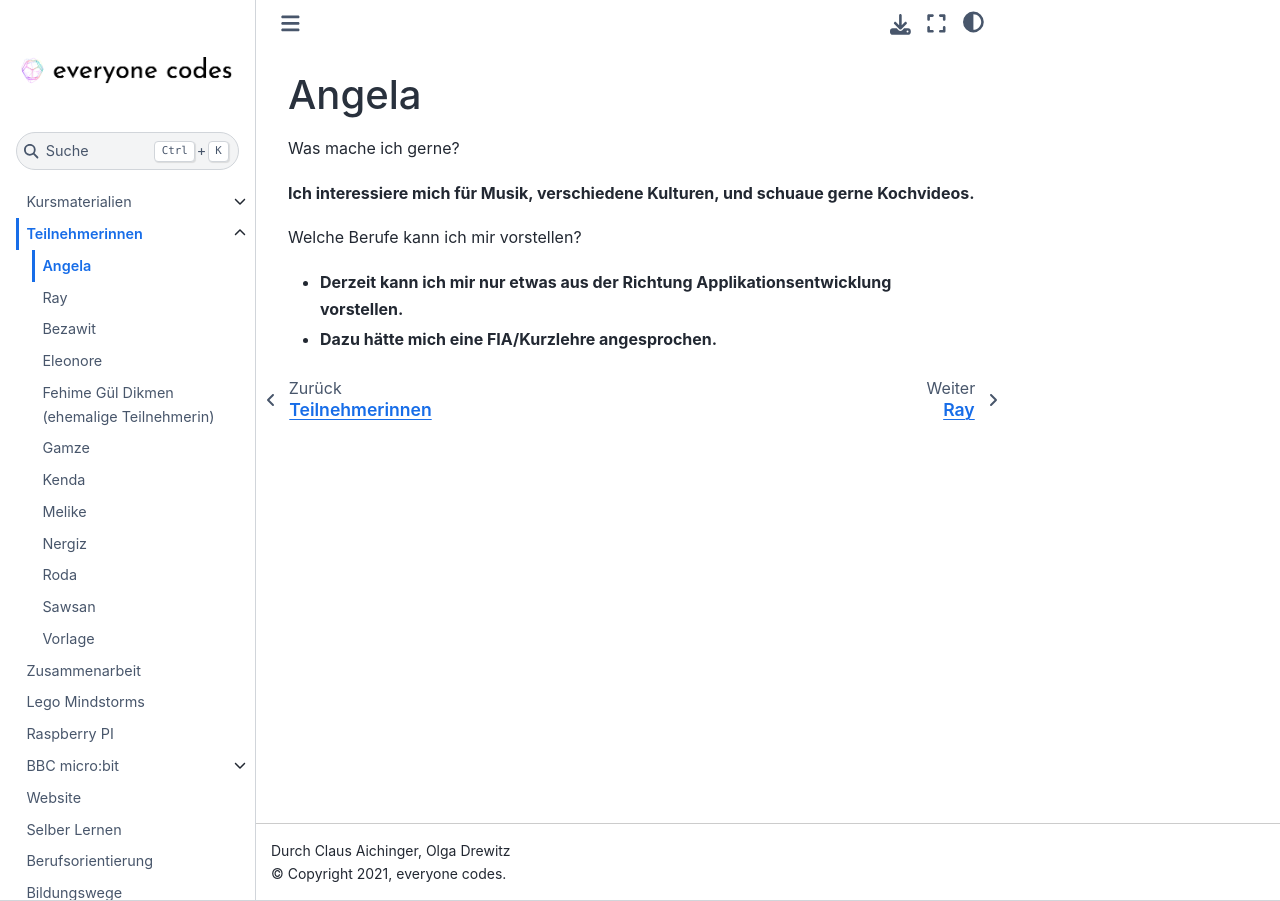
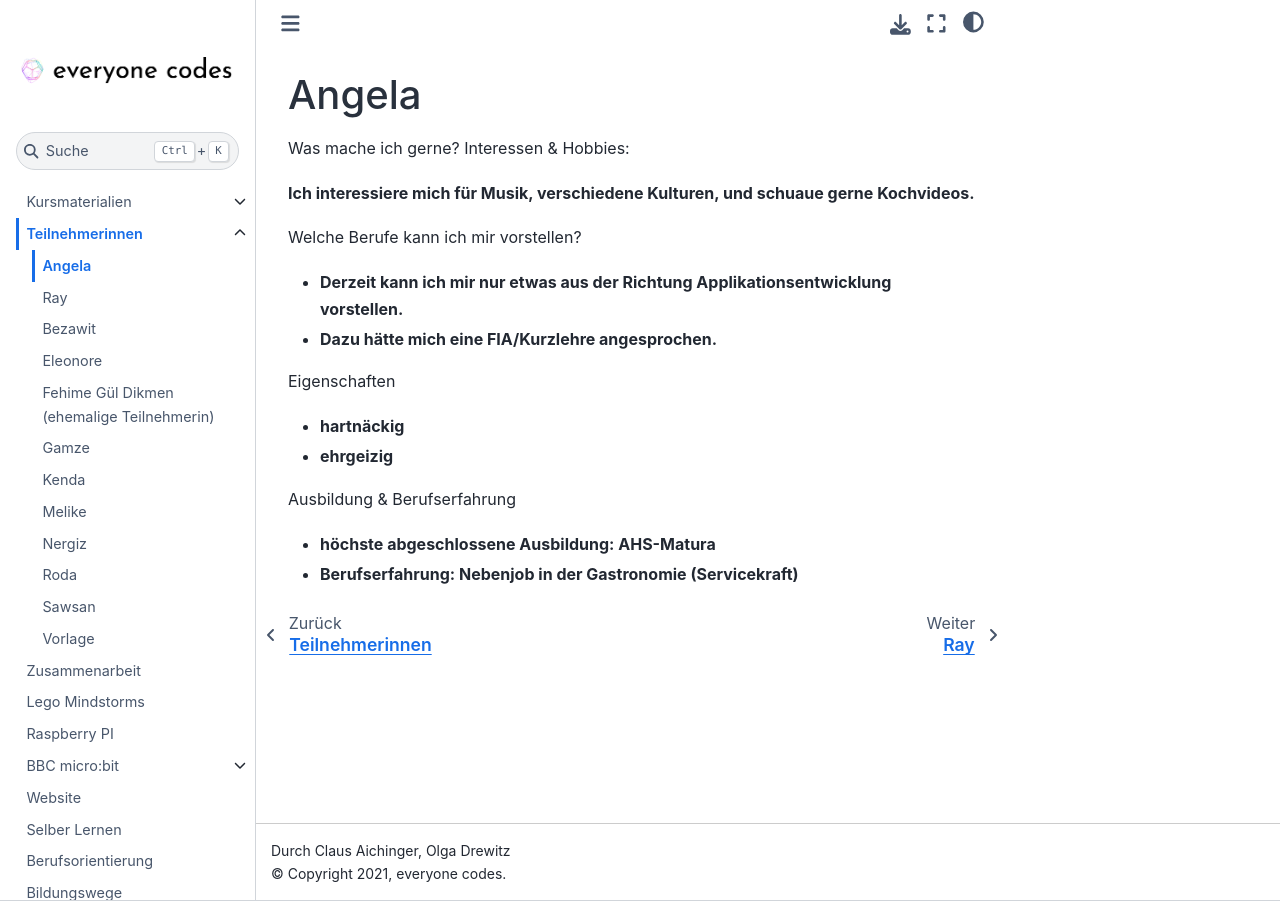
Before and after one commit to ec-mentors/IT-ist-das-was-fuer-mich-i03, a Sphinx documentation site: the page built from source/participants/angela.md, in a window 1280 px wide. Built offline with Sphinx 7.4.7 and the Sphinx Book theme 1.1.4, drawn with Linux system fonts in a browser that asks for light colours.

Commit message:
Update angela.md

```diff
--- a/source/participants/angela.md
+++ b/source/participants/angela.md
@@ -1,6 +1,6 @@
 # Angela
 
-Was mache ich gerne?
+Was mache ich gerne? Interessen & Hobbies:
 
 **Ich interessiere mich für Musik, verschiedene Kulturen, und schuaue gerne Kochvideos.**
 
@@ -10,3 +10,14 @@ Welche Berufe kann ich mir vorstellen?
 * **Derzeit kann ich mir nur etwas aus der Richtung Applikationsentwicklung vorstellen.**
 
 * **Dazu hätte mich eine FIA/Kurzlehre angesprochen.**
+
+
+Eigenschaften
+
+* **hartnäckig**
+* **ehrgeizig**
+
+
+Ausbildung & Berufserfahrung
+* **höchste abgeschlossene Ausbildung: AHS-Matura**
+* **Berufserfahrung: Nebenjob in der Gastronomie (Servicekraft)**
```
